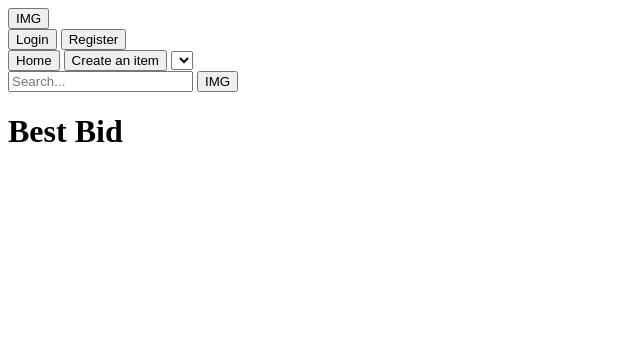
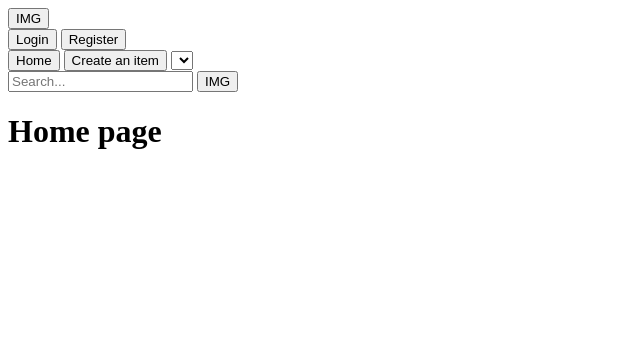
Before and after one commit to birnarunkarls/FireSale, a Django app: template templates/base.html in a window 1280 px wide. Shown: the top 352 px of the page, without its empty margins (0-640 px from the left). Run offline with Django 4.2, Linux system fonts and the light colour scheme; the template is opened without the code that fills it, so the values that code supplies are empty.

Commit message:
Breytti base html tannig að rett div vaeri fyrir home page

```diff
--- a/templates/base.html
+++ b/templates/base.html
@@ -9,12 +9,10 @@
         {% include 'navigation_bar.html' %}
     </nav>
     <!-- Add navigation bar , tékka is authenicated, ef ekki -->
-    <div class = "navigation_bar">
-        {% block content %}
-            <h1>Best Bid</h1>
-    </div>
-    <div class = "container">
-        {% endblock %}
-    </div>
+    {% block content %}
+        <div class = "container">
+            <h1>Home page</h1>
+        </div>
+    {% endblock %}
 </body>
 </html>
```
